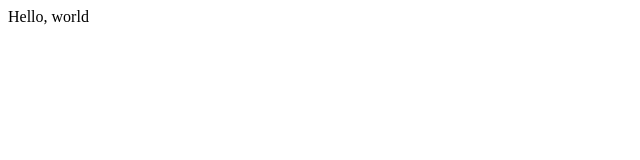
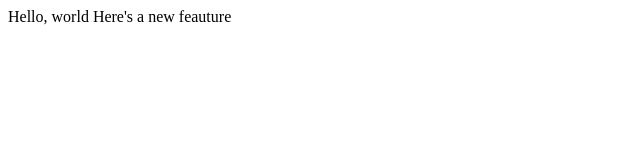
Before and after one commit to iamcoder2017/lecture1, a plain HTML site: page index.html in a window 1280 px wide. Shown: the whole page, without its empty margins (0-640 px from the left). Drawn offline with Linux system fonts and the light colour scheme.

Commit message:
Added another line

```diff
--- a/index.html
+++ b/index.html
@@ -5,5 +5,6 @@
 </head>
 <body>
 	Hello, world
+	Here's a new feauture
 </body>
 </html>
```
Also changed, not shown: hello.html (deleted).
